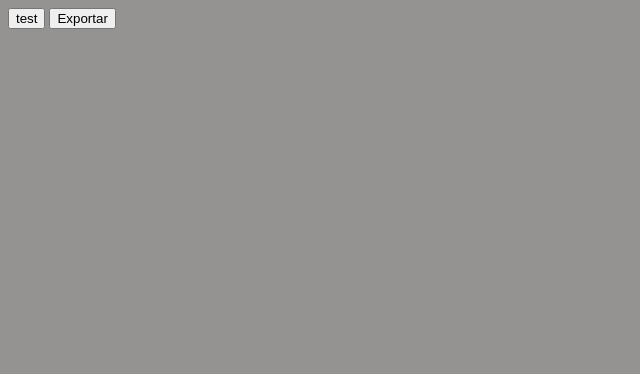
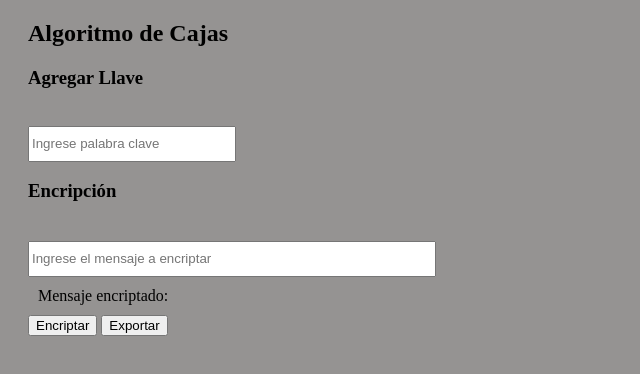
Before and after one commit to OscarArgueta/encriptacion, a plain HTML site: page cajas.html in a window 1280 px wide. Shown: the whole page, without its empty margins (0-640 px from the left). Drawn offline with Linux system fonts and the light colour scheme.

Commit message:
Agregué componentes visuales para encripción

```diff
--- a/cajas.html
+++ b/cajas.html
@@ -5,8 +5,21 @@
 <title>Matriz</title>
 </head>
 <body style="background-color: #959392 ;">
-    <!-- <input type=button onclick="relleno();" value="test"> -->
-    <input type=button onclick="test();" value="test">
+    <h2 style="padding-left: 20px;"> Algoritmo de Cajas</h2>
+    <h3 style="padding-left: 20px;">Agregar Llave</h3>
+    <br/>
+    <div style="padding-left: 20px;">
+        <input type="text" placeholder="Ingrese palabra clave" id="llaveinput" onkeyup="this.value = this.value.toUpperCase();" style="width: 200px; height: 30px;" >
+    </div>
+    <h3 style="padding-left: 20px;">Encripción</h3>
+    <div style="padding: 20px;">
+    <input type="text" placeholder="Ingrese el mensaje a encriptar" id="entrada" onkeyup="this.value = this.value.toUpperCase();" style="width: 400px; height: 30px;">
+    <br/>
+    <div id="resultado_enc" style="padding: 10px">
+        Mensaje encriptado:
+    </div>
+   <!-- <input type=button onclick="relleno();" value="test"> -->
+    <input type=button onclick="encriptar();" value="Encriptar">
     <input type="button" id="btn-exportar" value="Exportar"/>
     </div>
     <!-- <h3 style="padding-left: 20px;">Desencripción</h3>
--- a/cajas.js
+++ b/cajas.js
@@ -65,18 +65,22 @@ function getFirstLetter(palabra_clave) {
     // console.log('sort', posiciones.sort());
 }
 
-function test() {
+function encriptar() {
     // matriz = new Array();
-    getFirstLetter("CLASE");
     array_encrip = new Array();
     let palabra_clave = "CLASE";
+    palabra_clave = document.getElementById("llaveinput").value.toUpperCase();
+    palabra_clave = palabra_clave.replace(/ /g, '');
+    getFirstLetter(palabra_clave);
     let texto = "SEGURIDADYAUDITORIADESISTEMAS";
-    palabra_clave = "SISTEMA";
-    texto = "UNIVERSIDADMARIANOGALVEZ";
-    palabra_clave = "MARIANO";
-    texto = "INGENIERIAENSISTEMAS";
-    palabra_clave = "CLASE";
-    texto = "SEGURIDADYAUDITORIADESISTEMAS";
+    // palabra_clave = "SISTEMA";
+    // texto = "UNIVERSIDADMARIANOGALVEZ";
+    // palabra_clave = "MARIANO";
+    // texto = "INGENIERIAENSISTEMAS";
+    // palabra_clave = "CLASE";
+    // texto = "SEGURIDADYAUDITORIADESISTEMAS";
+    texto = document.getElementById("entrada").value.toUpperCase();
+    texto = texto.replace(/ /g, '');
     let filas = texto.length/palabra_clave.length;
     if (!(filas === parseInt(filas, 10))) {
         filas = Math.trunc(filas)+1;
@@ -99,6 +103,7 @@ function test() {
     console.log('trans')
     let encriptado = "";
     let posidx = 0;
+    /* Hago transposición de la matriz */
     for (j=0; j<palabra_clave.length; j++) {
         console.log(palabra_clave[j])
         for(i=0; i<filas;i++) {
@@ -126,4 +131,6 @@ function test() {
     }
 
     console.log('texto_encriptado', texto_encriptado);
+    document.getElementById("resultado_enc").innerHTML = 'Mensaje encritpado: ' + texto_encriptado;
+    return texto_encriptado;
 }
```
